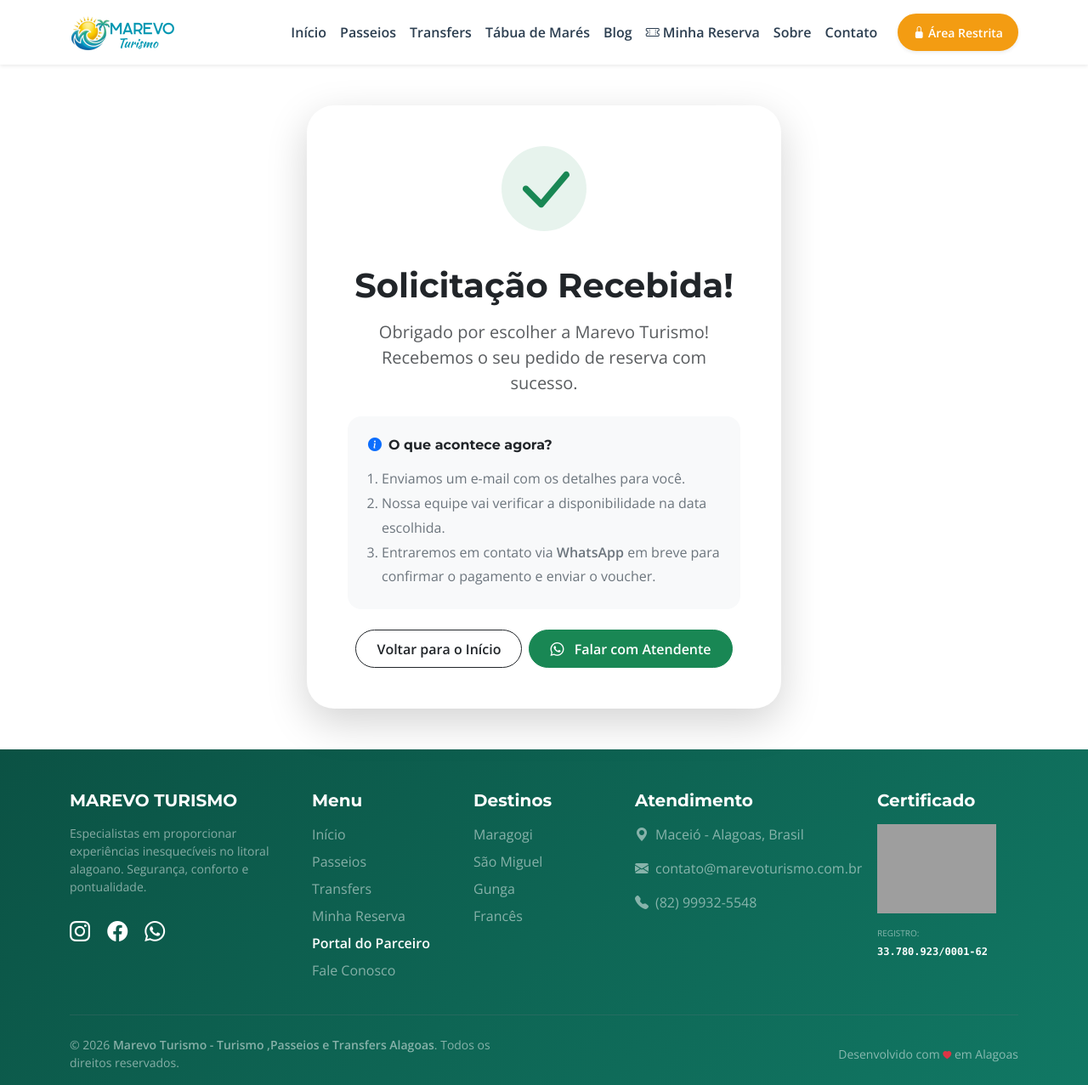
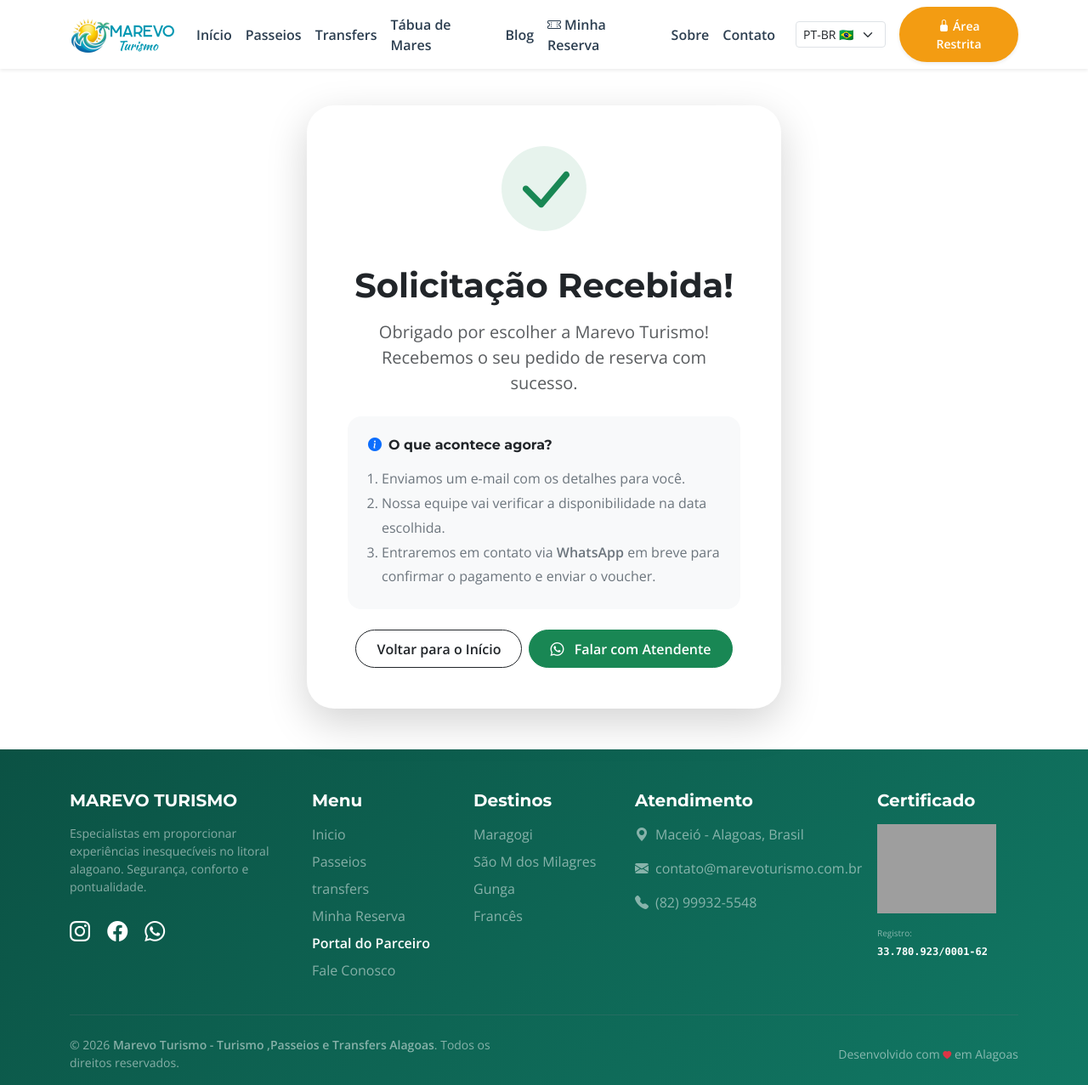
Before and after one commit to johnvictoral/maceio_tour, a Django app: page /confirmacao/ in a window 1280 px wide. Shown: the whole page at 85% size. Run offline with Django 5.2, Linux system fonts and the light colour scheme; parts of the project's set-up code (start-up, migrations or seed data) failed here and were passed over; grey boxes are pictures that could not be loaded.

Commit message:
Implementação do sistema bilíngue e tradução do menu

```diff
--- a/config/urls.py
+++ b/config/urls.py
@@ -6,6 +6,9 @@
 
 urlpatterns = [
     path('admin/', admin.site.urls),
+
+    # ADICIONE ESTA LINHA AQUI ABAIXO:
+    path('i18n/', include('django.conf.urls.i18n')),
 
     # O Core cuida do Site e do Blog agora
     path('', include('core.urls')),
--- a/core/templates/base.html
+++ b/core/templates/base.html
@@ -1,4 +1,5 @@
 {% load static %}
+{% load i18n %}
 <!DOCTYPE html>
 <html lang="pt-br">
 <head>
@@ -150,38 +151,49 @@
 
             <div class="collapse navbar-collapse" id="main-nav">
                 <ul class="navbar-nav ms-auto mb-2 mb-lg-0 align-items-center">
-                    <li class="nav-item"><a class="nav-link" href="{% url 'home' %}">Início</a></li>
-                    <li class="nav-item"><a class="nav-link" href="/#passeios">Passeios</a></li>
-                    <li class="nav-item"><a class="nav-link" href="/#transfers-section">Transfers</a></li>
-                    <li class="nav-item"><a class="nav-link" href="{% url 'tabua_de_mares' %}">Tábua de Marés</a></li>
-                    <li class="nav-item"><a class="nav-link" href="{% url 'lista_de_posts' %}">Blog</a></li>
+                    <li class="nav-item"><a class="nav-link" href="{% url 'home' %}">{% translate "Início" %}</a></li>
+                    <li class="nav-item"><a class="nav-link" href="/#passeios">{% translate "Passeios" %}</a></li>
+                    <li class="nav-item"><a class="nav-link" href="/#transfers-section">{% translate "Transfers" %}</a></li>
+                    <li class="nav-item"><a class="nav-link" href="{% url 'tabua_de_mares' %}">{% translate "Tábua de Mares" %}</a></li>
+                    <li class="nav-item"><a class="nav-link" href="{% url 'lista_de_posts' %}">{% translate "Blog" %}</a></li>
 
                     <li class="nav-item">
                         <a class="nav-link text-primary" href="{% url 'consultar_reserva' %}">
-                            <i class="bi bi-ticket-perforated me-1"></i>Minha Reserva
+                            <i class="bi bi-ticket-perforated me-1"></i>{% translate "Minha Reserva" %}
                         </a>
                     </li>
 
-                    <li class="nav-item"><a class="nav-link" href="{% url 'sobre_nos' %}">Sobre</a></li>
-                    <li class="nav-item"><a class="nav-link" href="{% url 'contato' %}">Contato</a></li>
+                    <li class="nav-item"><a class="nav-link" href="{% url 'sobre_nos' %}">{% translate "Sobre" %}</a></li>
+                    <li class="nav-item"><a class="nav-link" href="{% url 'contato' %}">{% translate "Contato" %}</a></li>
                 </ul>
 
-                <div class="d-flex gap-2 ms-lg-3 flex-wrap justify-content-center mt-3 mt-lg-0">
+                <form action="{% url 'set_language' %}" method="post" class="d-inline ms-lg-3 my-2 my-lg-0">
+                    {% csrf_token %}
+                    <input name="next" type="hidden" value="{{ request.path }}">
+                    <select name="language" onchange="this.form.submit()" class="form-select form-select-sm d-inline-block w-auto" style="cursor: pointer;">
+                        {% get_current_language as LANGUAGE_CODE %}
+                        {% get_available_languages as LANGUAGES %}
+                        {% for lang in LANGUAGES %}
+                            <option value="{{ lang.0 }}" {% if lang.0 == LANGUAGE_CODE %}selected{% endif %}>
+                                {% if lang.0 == 'pt-br' %}PT-BR 🇧🇷{% else %}EN 🇺🇸{% endif %}
+                            </option>
+                        {% endfor %}
+                    </select>
+                </form>
 
-
+                <div class="d-flex gap-2 ms-lg-3 flex-wrap justify-content-center">
                     {% if user.is_authenticated %}
                         <a href="{% url 'painel' %}" class="btn btn-outline-dark btn-sm">
                             <i class="bi bi-speedometer2"></i> Painel
                         </a>
                     {% else %}
                         <a href="{% url 'login' %}" class="btn btn-brand-orange shadow-sm btn-sm px-3">
-                            <i class="bi bi-lock-fill"></i> Área Restrita
+                            <i class="bi bi-lock-fill"></i> {% translate "Área Restrita" %}
                         </a>
                     {% endif %}
                 </div>
             </div>
         </div>
-    </nav>
     </nav>
     {% endblock %}
 
@@ -196,8 +208,7 @@
           <div class="col-lg-3 col-md-6">
             <h5 class="text-uppercase fw-bold text-brand-orange mb-3">Marevo Turismo</h5>
             <p class="small text-white-50">
-                Especialistas em proporcionar experiências inesquecíveis no litoral alagoano.
-                Segurança, conforto e pontualidade.
+                {% translate "Especialistas em proporcionar experiências inesquecíveis no litoral alagoano. Segurança, conforto e pontualidade." %}
             </p>
             <div class="mt-4">
                 <a href="https://www.instagram.com/marevoturismo/" target="_blank" class="text-white me-3"><i class="bi bi-instagram fs-4"></i></a>
@@ -213,29 +224,29 @@
           <div class="col-lg-2 col-md-6">
             <h5 class="fw-bold mb-3">Menu</h5>
             <ul class="list-unstyled">
-                <li class="mb-2"><a href="{% url 'home' %}" class="text-white-50">Início</a></li>
-                <li class="mb-2"><a href="/#passeios" class="text-white-50">Passeios</a></li>
-                <li class="mb-2"><a href="/#transfers-section" class="text-white-50">Transfers</a></li>
-                <li class="mb-2"><a href="{% url 'consultar_reserva' %}" class="text-white-50">Minha Reserva</a></li>
+                <li class="mb-2"><a href="{% url 'home' %}" class="text-white-50">{% translate "Inicio" %}</a></li>
+                <li class="mb-2"><a href="/#passeios" class="text-white-50">{% translate "Passeios" %}</a></li>
+                <li class="mb-2"><a href="/#transfers-section" class="text-white-50">{% translate "transfers" %}</a></li>
+                <li class="mb-2"><a href="{% url 'consultar_reserva' %}" class="text-white-50">{% translate "Minha Reserva" %}</a></li>
                 <li class="mb-2"><a href="{% url 'login_parceiro' %}" class="text-white fw-bold">Portal do Parceiro</a></li>
-                <li class="mb-2"><a href="{% url 'contato' %}" class="text-white-50">Fale Conosco</a></li>
+                <li class="mb-2"><a href="{% url 'contato' %}" class="text-white-50">{% translate "Fale Conosco" %}</a></li>
             </ul>
           </div>
 
           <div class="col-lg-2 col-md-6">
             <h5 class="fw-bold mb-3">Destinos</h5>
             <ul class="list-unstyled">
-                <li class="mb-2"><a href="#" class="text-white-50">Maragogi</a></li>
-                <li class="mb-2"><a href="#" class="text-white-50">São Miguel</a></li>
-                <li class="mb-2"><a href="#" class="text-white-50">Gunga</a></li>
-                <li class="mb-2"><a href="#" class="text-white-50">Francês</a></li>
+                <li class="mb-2"><a href="#" class="text-white-50">{% translate "Maragogi" %}</a></li>
+                <li class="mb-2"><a href="#" class="text-white-50">{% translate "São M dos Milagres" %}</a></li>
+                <li class="mb-2"><a href="#" class="text-white-50">{% translate "Gunga" %}</a></li>
+                <li class="mb-2"><a href="#" class="text-white-50">{% translate "Francês" %}</a></li>
             </ul>
           </div>
 
           <div class="col-lg-3 col-md-6">
-            <h5 class="fw-bold mb-3">Atendimento</h5>
+            <h5 class="fw-bold mb-3">{% translate "Atendimento" %}</h5>
             <ul class="list-unstyled text-white-50">
-                <li class="mb-3 d-flex"><i class="bi bi-geo-alt-fill text-brand-orange me-2"></i> Maceió - Alagoas, Brasil</li>
+                <li class="mb-3 d-flex"><i class="bi bi-geo-alt-fill text-brand-orange me-2"></i> {% translate "Maceió - Alagoas, Brasil" %}</li>
                 <li class="mb-3 d-flex"><i class="bi bi-envelope-fill text-brand-orange me-2"></i> contato@marevoturismo.com.br</li>
                 <li class="mb-3 d-flex">
                     <a href="tel:+5582999325548" class="text-white-50 text-decoration-none d-flex">
@@ -246,11 +257,11 @@
           </div>
 
           <div class="col-lg-2 col-md-6">
-            <h5 class="fw-bold mb-3">Certificado</h5>
+            <h5 class="fw-bold mb-3">{% translate "Certificado" %}</h5>
             <div class="d-flex flex-column align-items-start">
                 <img src="{% static 'images/logocadastur.png' %}" alt="Cadastur" class="img-fluid mb-3" style="max-width: 140px;">
                 <div>
-                    <small class="d-block text-white-50" style="font-size: 10px;">REGISTRO:</small>
+                    <small class="d-block text-white-50" style="font-size: 10px;">{% translate "Registro:" %}</small>
                     <span class="text-white fw-bold font-monospace" style="font-size: 12px;">33.780.923/0001-62</span>
                 </div>
             </div>
```
Also changed, not shown: config/settings.py (+17 -0 lines), locale/en/LC_MESSAGES/django.po (added), 1 other file.
